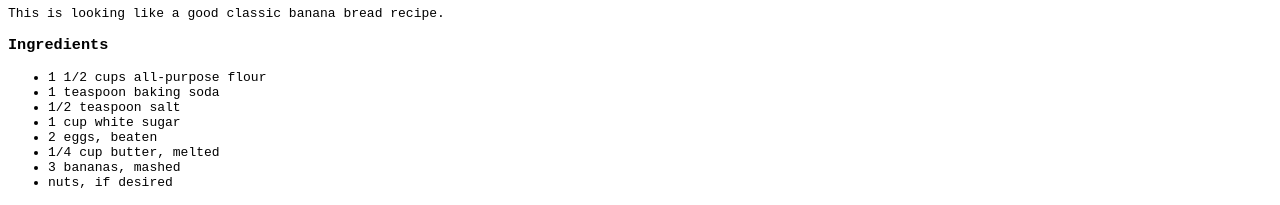
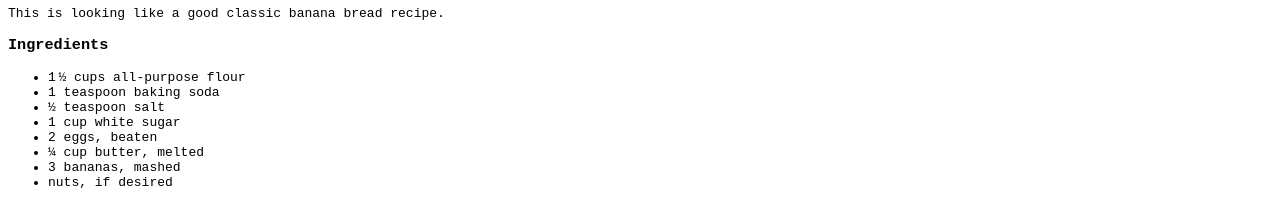
Before and after one commit to seanjesiolowski/odin-recipes, a plain HTML site: page recipes/banana-bread.html in a window 1280 px wide. Shown: the part 411-616 px from the top of the page. Drawn offline with Linux system fonts and the light colour scheme.

Commit message:
Make formatting corrections (e.g., fraction sizes in text)

```diff
--- a/recipes/banana-bread.html
+++ b/recipes/banana-bread.html
@@ -18,12 +18,12 @@
     <p>This is looking like a good classic banana bread recipe.</p>
     <h3>Ingredients</h3>
     <ul>
-        <li>1 1/2 cups all-purpose flour</li>
+        <li>1 ½ cups all-purpose flour</li>
         <li>1 teaspoon baking soda</li>
-        <li>1/2 teaspoon salt</li>
+        <li>½ teaspoon salt</li>
         <li>1 cup white sugar</li>
         <li>2 eggs, beaten</li>
-        <li>1/4 cup butter, melted</li>
+        <li>¼ cup butter, melted</li>
         <li>3 bananas, mashed</li>
         <li>nuts, if desired</li>
     </ul>
```
